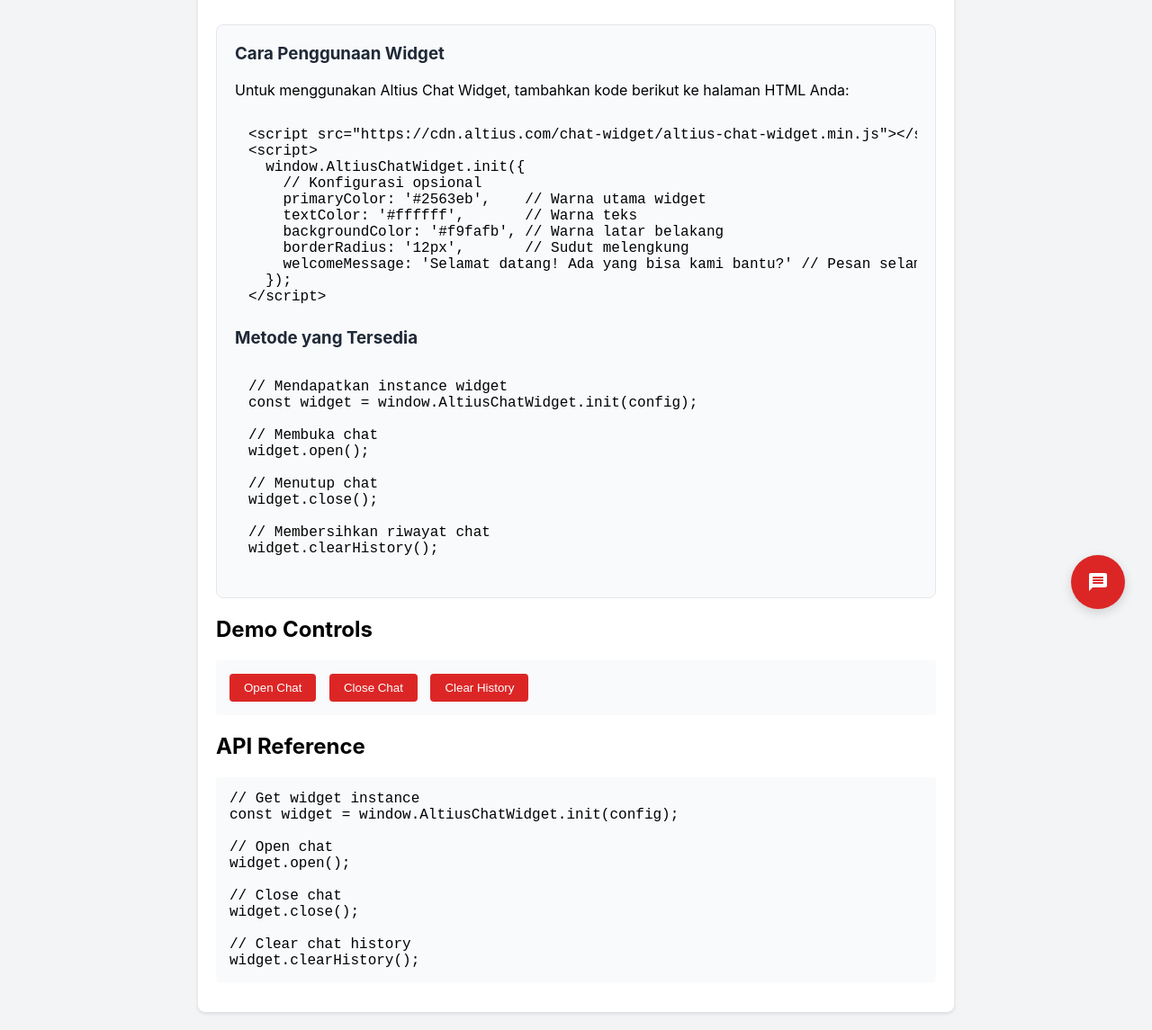
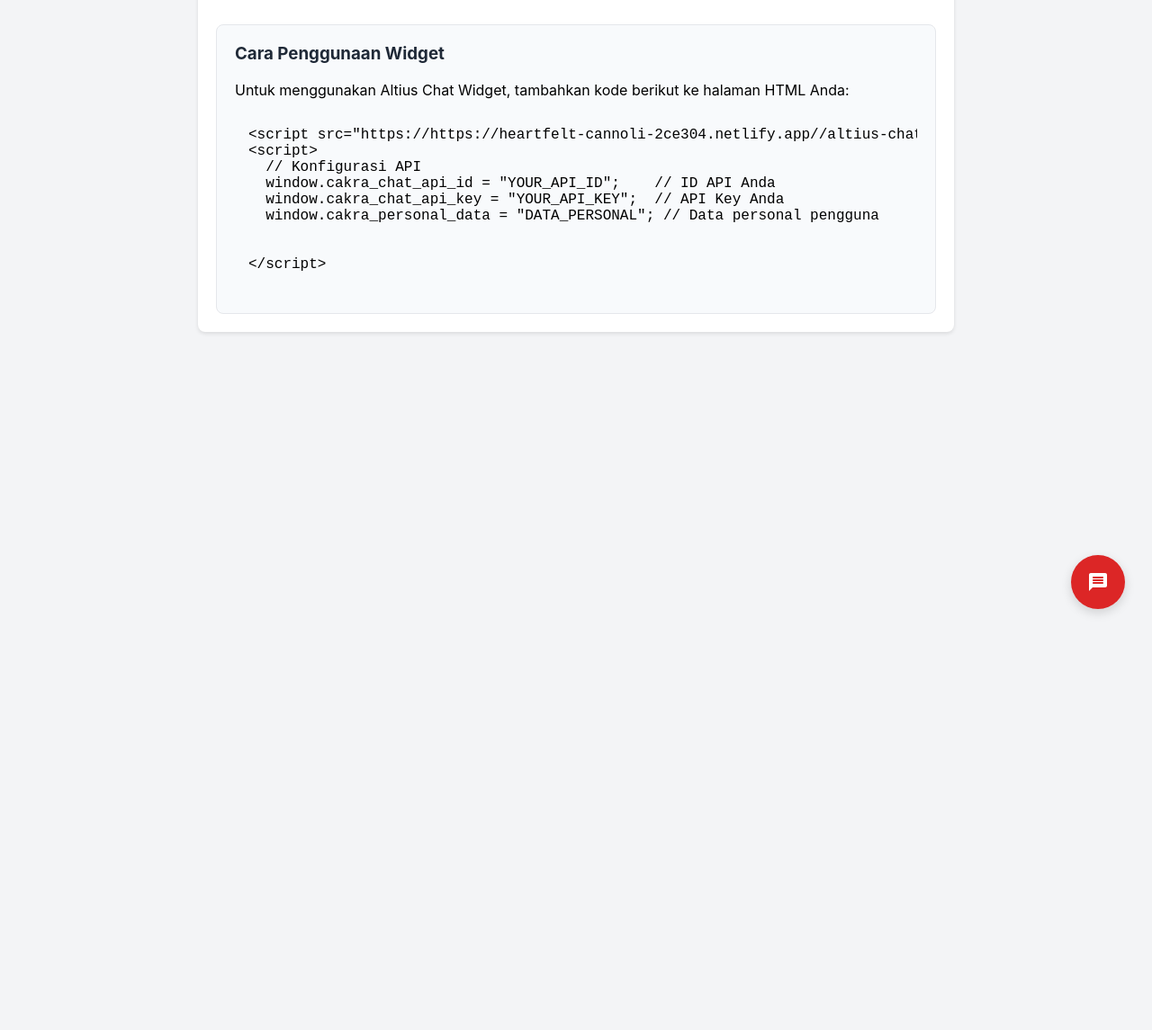
Before and after one commit to faniadifrihandoko1/widget-chatbot-ai, a plain HTML site: page index.html in a window 1280 px wide. Shown: the part 103-1248 px from the top of the page at 90% size. After the commit the page ends 800 px from the top, so only its background shows below. Drawn offline with Linux system fonts and the light colour scheme.

Commit message:
feat: preview and dokumentasi chat bot ai

```diff
--- a/index.html
+++ b/index.html
@@ -77,65 +77,35 @@
           Untuk menggunakan Altius Chat Widget, tambahkan kode berikut ke
           halaman HTML Anda:
         </p>
-        <pre><code>&lt;script src="https://cdn.altius.com/chat-widget/altius-chat-widget.min.js"&gt;&lt;/script&gt;
+        <pre><code>&lt;script src="https://https://heartfelt-cannoli-2ce304.netlify.app//altius-chat-widget.min.js"&gt;&lt;/script&gt;
 &lt;script&gt;
+  // Konfigurasi API
+  window.cakra_chat_api_id = "YOUR_API_ID";    // ID API Anda
+  window.cakra_chat_api_key = "YOUR_API_KEY";  // API Key Anda
+  window.cakra_personal_data = "DATA_PERSONAL"; // Data personal pengguna
+
+  <!-- // Inisialisasi widget
   window.AltiusChatWidget.init({
-    // Konfigurasi opsional
-    primaryColor: '#2563eb',    // Warna utama widget
-    textColor: '#ffffff',       // Warna teks
-    backgroundColor: '#f9fafb', // Warna latar belakang
-    borderRadius: '12px',       // Sudut melengkung
-    welcomeMessage: 'Selamat datang! Ada yang bisa kami bantu?' // Pesan selamat datang
-  });
+    primaryColor: '#dc2626',     // Warna utama widget
+    textColor: '#ffffff',        // Warna teks
+    backgroundColor: '#f9fafb',  // Warna latar belakang
+    borderRadius: '12px',        // Sudut melengkung
+    welcomeMessage: 'Selamat datang! Ada yang bisa kami bantu?', // Pesan selamat datang
+    position: 'bottom-right'     // Posisi widget (bottom-right)
+  }); -->
 &lt;/script&gt;</code></pre>
 
-        <h3>Metode yang Tersedia</h3>
-        <pre><code>// Mendapatkan instance widget
-const widget = window.AltiusChatWidget.init(config);
 
-// Membuka chat
-widget.open();
 
-// Menutup chat
-widget.close();
-
-// Membersihkan riwayat chat
-widget.clearHistory();</code></pre>
-      </div>
-
-      <h2>Demo Controls</h2>
-      <div class="demo-controls">
-        <button onclick="window.widget.open()">Open Chat</button>
-        <button onclick="window.widget.close()">Close Chat</button>
-        <button onclick="window.widget.clearHistory()">Clear History</button>
-      </div>
-
-      <h2>API Reference</h2>
-      <pre><code>// Get widget instance
-const widget = window.AltiusChatWidget.init(config);
-
-// Open chat
-widget.open();
-
-// Close chat
-widget.close();
-
-// Clear chat history
-widget.clearHistory();</code></pre>
-    </div>
+    <!-- Cakra Configuration -->
+    <script id="cakra-config" strategy="beforeInteractive">
+        window.cakra_chat_api_id = "225";
+        window.cakra_chat_api_key = "ba166318-3de1-4e48-9d52-7f3075acb142";
+        window.cakra_personal_data = "Nip Pegawai 012 dengan nama Fani Adi Frihandoko jenis kelamin Laki- laki dan tanggal lahir 01/01/90 telah menggunakan saldo cuti sebanyak 0 hari dari quota cuti tahunan 12 hari , untuk sisa saldo klaim atau saldo reimburse 0 dan telah di gunakan 0 pada tahun ini";
+    </script>
 
     <!-- Initialize widget with demo configuration -->
-    <script>
-      window.widget = window.AltiusChatWidget.init({
-        primaryColor: "#dc2626",
-        textColor: "#ffffff",
-        backgroundColor: "#f9fafb",
-        borderRadius: "12px",
-        welcomeMessage:
-          "Selamat datang di Altius People Demo! Ada yang bisa kami bantu?",
-        position: "bottom-right", // Menambahkan posisi widget di pojok kanan bawah
-      });
-    </script>
+
     <script src="altius-chat-widget.min.js"></script>
   </body>
 </html>
```
